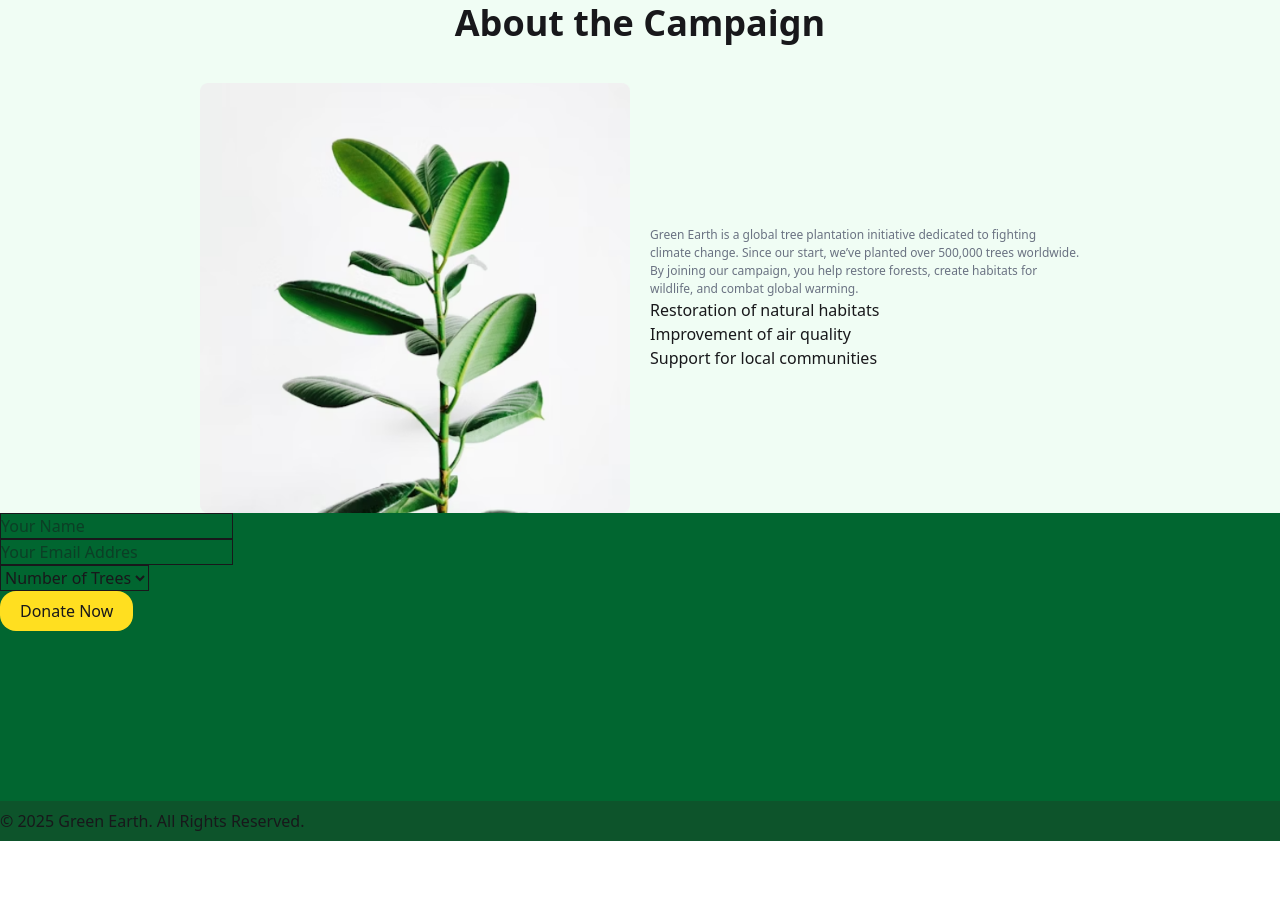
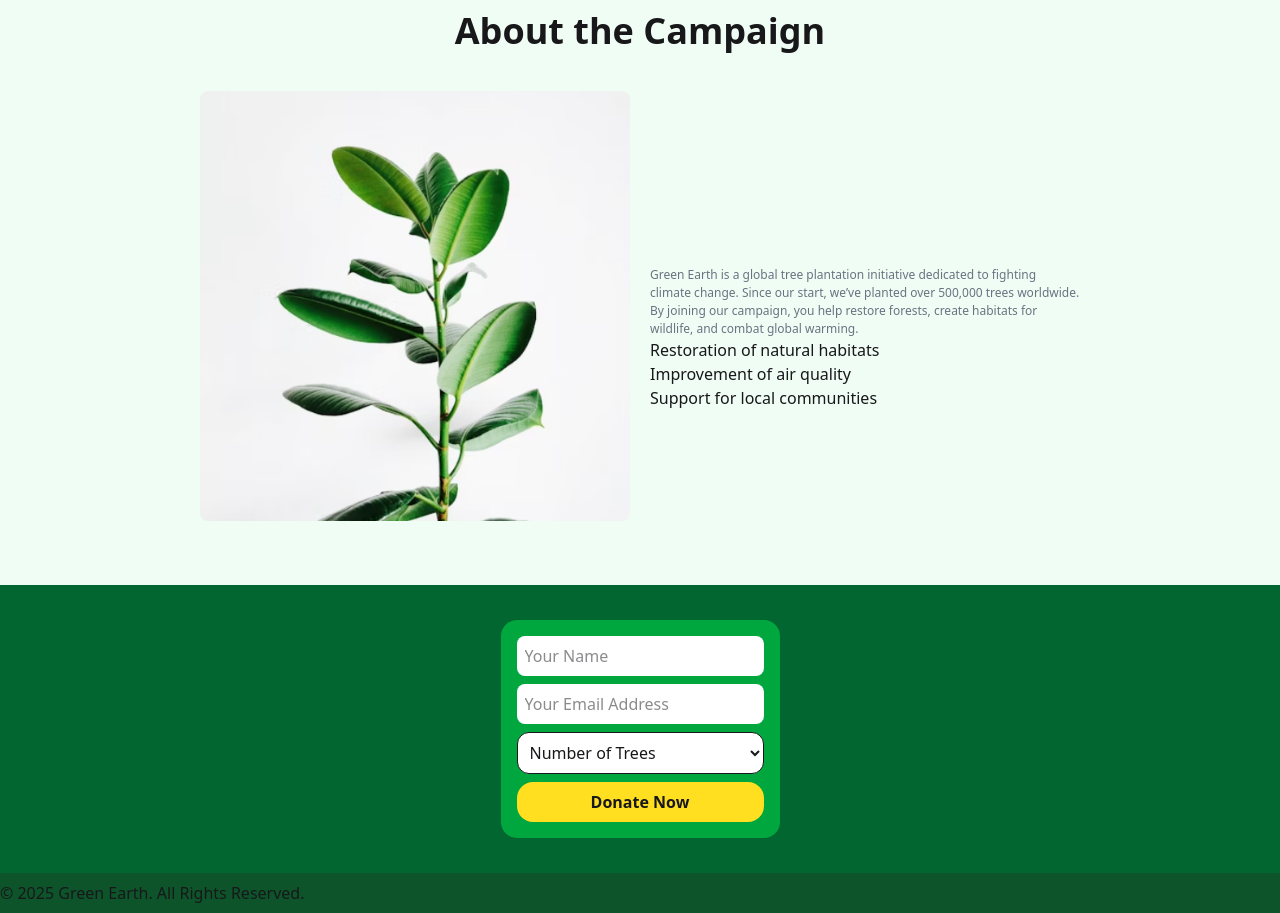
Before and after one commit to SURMABEGAM/GREEN-HOUSE-ASS-6, a plain HTML site: page index.html in a window 1280 px wide. Shown: the part 556-1469 px from the top of the page. Before the commit the page ends 1397 px from the top, so only its background shows below. Drawn offline with nearby package versions, Linux system fonts and the light colour scheme.

Commit message:
added the login from

```diff
--- a/index.html
+++ b/index.html
@@ -84,11 +84,12 @@
           <h2>card</h2>
 
      </section>
-       <section class="mt-24">
+     <!--section-2-->>
+       <section class="mt-20">
      <h2 class="text-4xl font-bold text-center mt-10 mb-10">About the Campaign</h2>
      <section class="flex justify-center items-center mr-[200px] ml-[200px] gap-5">
 
-     <div class="flex-1">
+     <div class="flex-1 mb-16">
                   <img  src="./assets/about.png"></div>
 
      <div class="flex-1">
@@ -102,19 +103,30 @@
      </section>
      </section>
      <footer>
-           <section class="h-72 bg-green-800"><form action="">
-                   <input type="text" placeholder="Your Name"><br>
-                   <input type="text" placeholder="Your Email Addres"><br>
-                   <select name="Number of Trees" id=" Trees">
-                          <option value="">Number of Trees</option>
-                       <option value="">green</option>
-                       <option value="">red</option>
-                       <option value="">sohel</option>
-                   </select><br>
-                    <button class="rounded-2xl bg-yellow-300 py-2 px-5">Donate Now</button>
+           <section class="h-72 bg-green-800 flex justify-center items-center">
+                  <!--login from-->
+  <div class="bg-green-600 p-4 rounded-2xl">
+    <form>
+      <input type="text" placeholder="Your Name"
+        class="block w-full mb-2 px-2 py-2 rounded-lg border-none bg-white">
 
-           </form></section>
-           <section class="bg-green-900 py-2 ">© 2025 Green Earth. All Rights Reserved.</section>
+      <input type="text" placeholder="Your Email Address"
+        class="block w-full mb-2 px-2 py-2 rounded-lg border-none bg-white">
+
+      <select class="block w-full py-2 px-2 mb-2 rounded-xl border -order-none bg-white" name="trees" id="trees">
+        <option value="">Number of Trees</option>
+        <option value="green">Green</option>
+        <option value="red">Red</option>
+        <option value="sohel">Sohel</option>
+      </select>
+
+      <button class="w-full rounded-2xl bg-yellow-300 py-2 px-12 font-semibold hover:bg-yellow-500 ">
+        Donate Now
+      </button>
+    </form>
+  </div>
+</section>
+           <section class="bg-green-900 py-2 text center ">© 2025 Green Earth. All Rights Reserved.</section>
      </footer>
 
 
```
Also changed, not shown: chatgpt.html (added).
